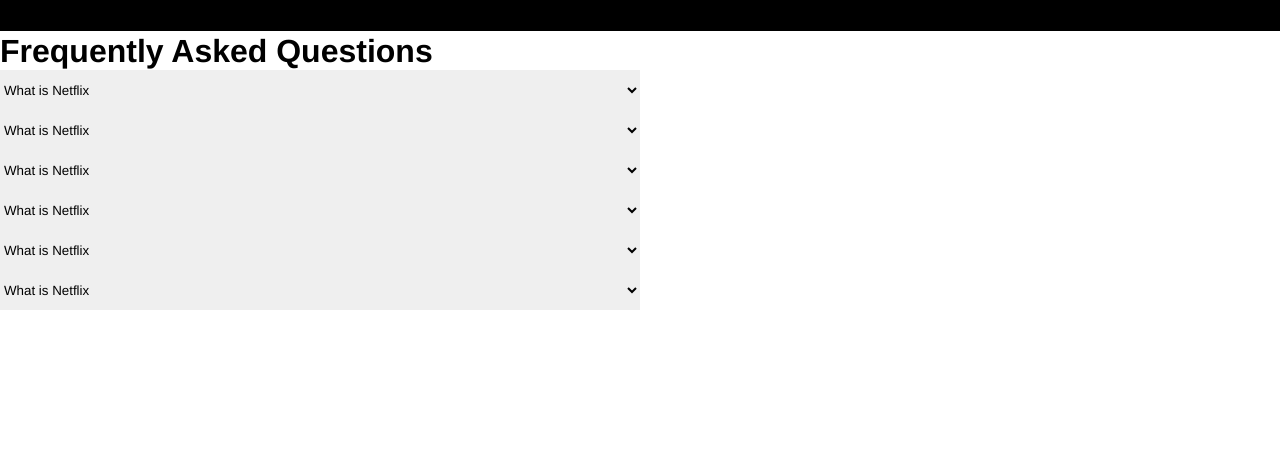
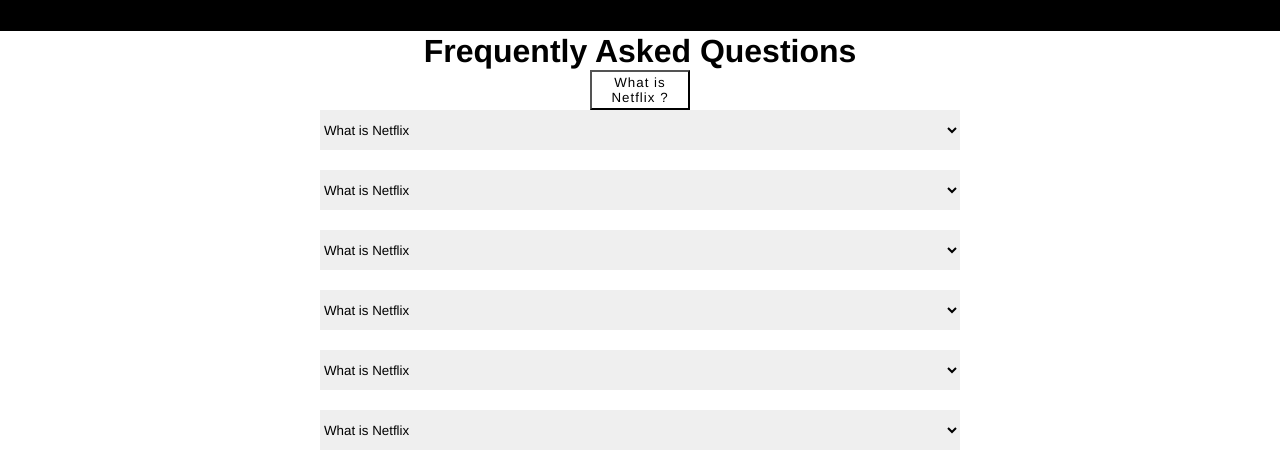
Before and after one commit to Somesh-Dahatonde/Netflix-clone, a React (Create React App) app: page / in a window 1280 px wide. Shown: the part 2862-3329 px from the top of the page. Before the commit the page ends 3172 px from the top, so only its background shows below. Built offline with nearby package versions, Linux system fonts and the light colour scheme.

Commit message:
btnfunctions added

```diff
--- a/src/components/QuestionSecton.jsx
+++ b/src/components/QuestionSecton.jsx
@@ -5,6 +5,7 @@
   height: "40px",
   outline: "none",
   border: "none",
+  marginBottom: "20px ",
 };
 
 const Question_div = {
@@ -12,14 +13,40 @@
   flexDirection: "column",
   alignItem: "center",
   width: "100%",
-  margin: "0 auto",
+  justifyContent: "center",
+  alignItems: "Center",
 };
-
 const QuestionSection = () => {
   return (
     <>
       <div style={Question_div}>
         <h1>Frequently Asked Questions</h1>
+
+        <button
+          onClick={() => {
+            let x = document.getElementById("text").style.display;
+            console.log(x);
+            if (x === "none") {
+              x.style.display = "block";
+              console.log(x);
+            } else {
+              x.style.display = "none";
+              console.log(x);
+            }
+          }}
+          style={{ color: "black" }}
+          value=" What is Netflix ? "
+        >
+          What is Netflix ?
+        </button>
+        <p id="text" style={{ display: "none" }}>
+          Netflix is a streaming service that offers a wide variety of
+          award-winning TV shows, movies, anime, documentaries and more – on
+          thousands of internet-connected devices. You can watch as much as you
+          want, whenever you want, without a single ad – all for one low monthly
+          price. There's always something new to discover, and new TV shows and
+          movies are added every week!
+        </p>
         <select style={Style}>
           <option selected> What is Netflix</option>
 
```
